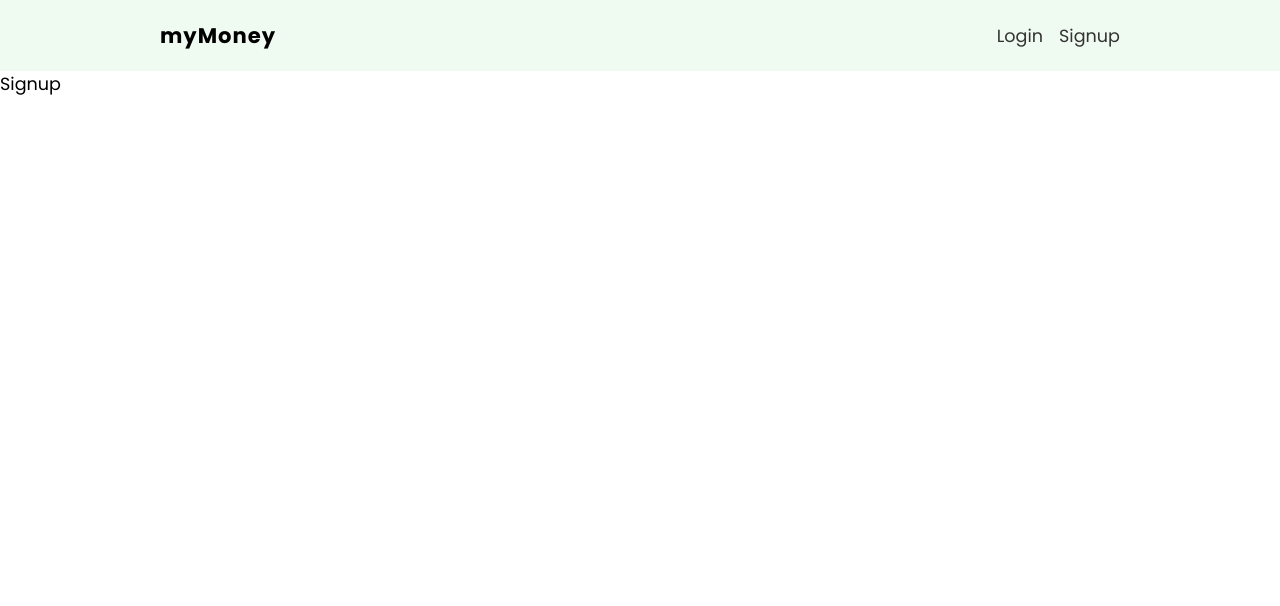
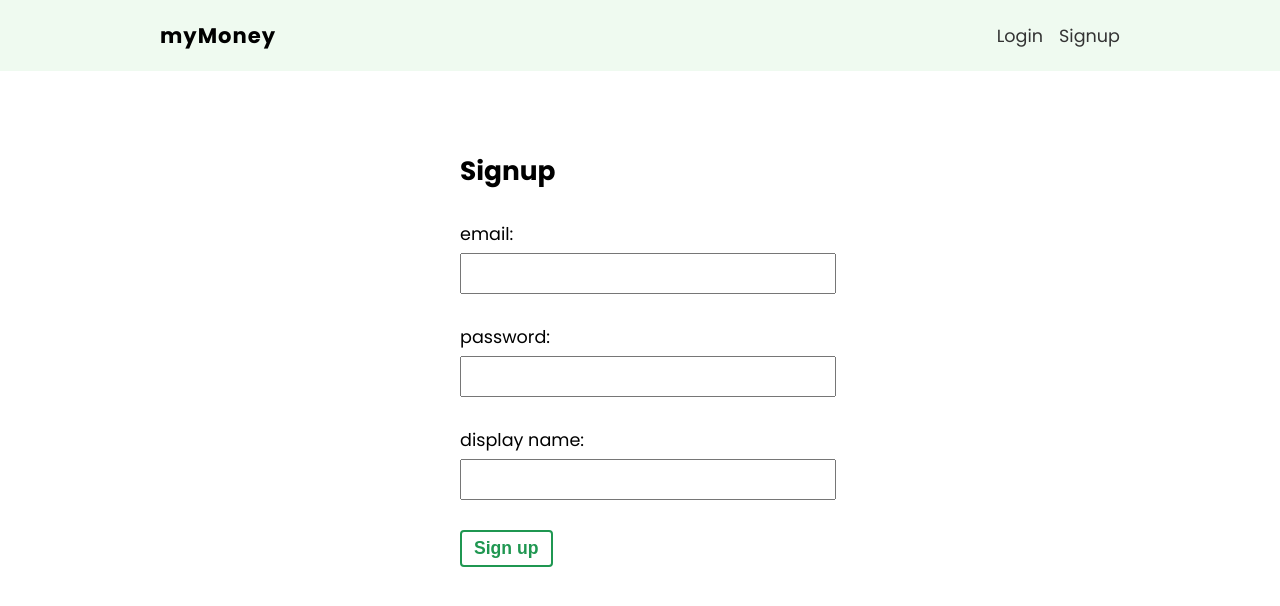
Before and after one commit to quinn5moli/my-money, a React (Create React App) app: page /signup in a window 1280 px wide. Shown: the top 606 px of the page. Built offline with nearby package versions, Linux system fonts and the light colour scheme.

Commit message:
signup form created

```diff
--- a/src/pages/signup/Signup.js
+++ b/src/pages/signup/Signup.js
@@ -1,8 +1,47 @@
+import { useState } from 'react';
+
+//styles
 import styles from './Signup.module.css';
 
 function Signup() {
+  const [email, setEmail] = useState('');
+  const [password, setPassword] = useState('');
+  const [displayName, setDisplayName] = useState('');
+
+  const handleSubmit = (e) => {
+    e.preventDefault()
+    console.log(email, password, displayName)
+  }
+
   return (
-    <div>Signup</div>
+    <form onSubmit={handleSubmit} className={styles['signup-form']}>
+    <h2>Signup</h2>
+    <label>
+      <span> email:</span>
+      <input
+        type="email"
+        onChange={(e) => setEmail(e.target.value)}
+        value={email}
+      />
+    </label>
+    <label>
+      <span> password:</span>
+      <input
+        type="password"
+         onChange={(e) => setPassword(e.target.value)}
+        value={password}
+      />
+    </label>
+    <label>
+      <span> display name:</span>
+      <input
+        type="text"
+         onChange={(e) => setDisplayName(e.target.value)}
+        value={displayName}
+      />
+    </label>
+    <button className="btn">Sign up</button>
+  </form>
   )
 }
 
--- a/src/pages/signup/Signup.module.css
+++ b/src/pages/signup/Signup.module.css
@@ -0,0 +1,19 @@
+.signup-form {
+    max-width: 360px;
+    margin: 60px auto;
+    padding: 20px;
+  }
+  .signup-form label {
+    display: block;
+    margin: 30px auto;
+  }
+  .signup-form span {
+    display: block;
+    margin-bottom: 6px;
+  }
+  .signup-form input {
+    padding: 8px 6px;
+    font-size: 1em;
+    color: #777;
+    width: 100%;
+  }
```
